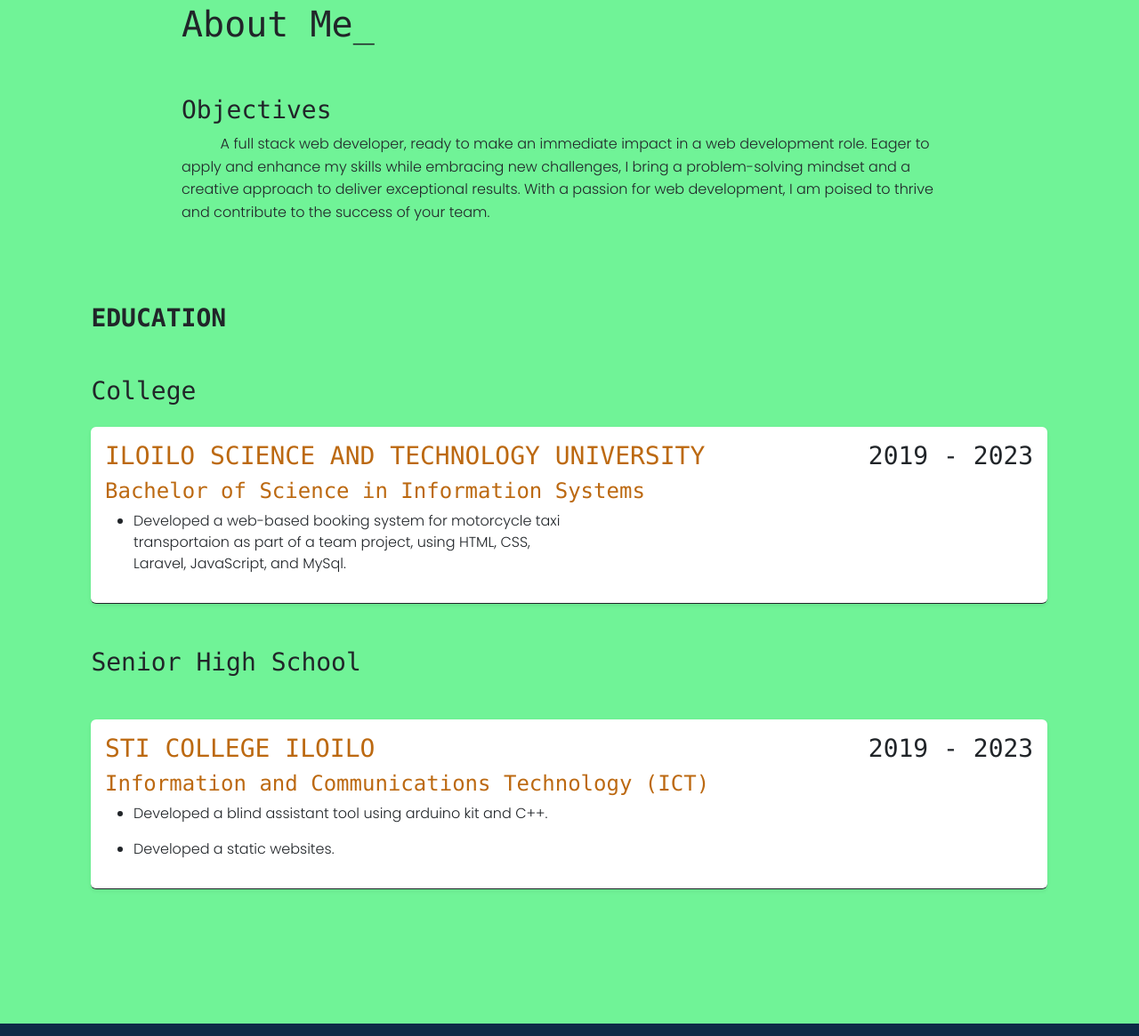
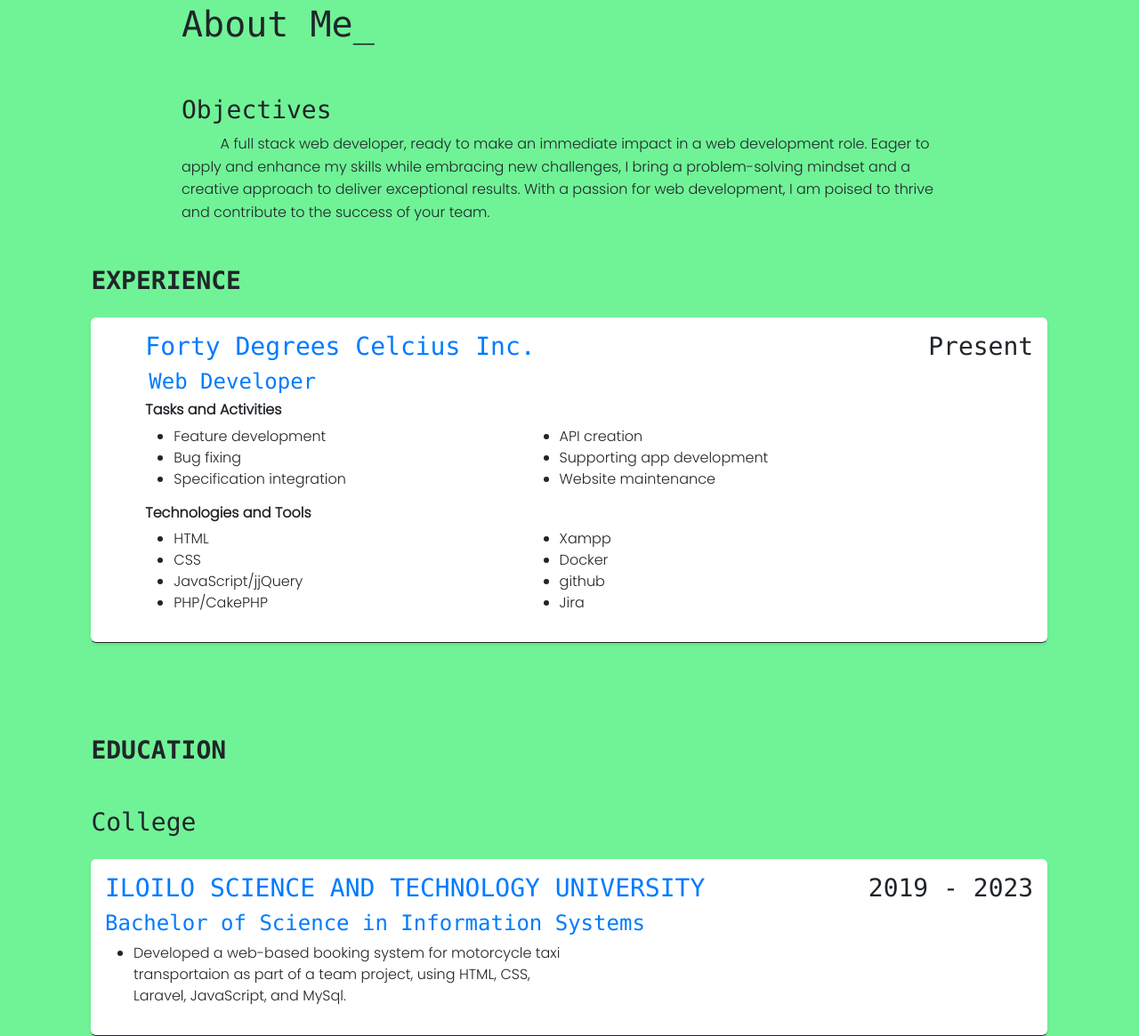
Before and after one commit to OuieDev/Louie-Jay-Cantores-Portfolio, a plain HTML site: page index.html in a window 1280 px wide. Shown: the part 836-2001 px from the top of the page at 89% size. Drawn offline with nearby package versions, Linux system fonts and the light colour scheme.

Commit message:
adding new exp

```diff
--- a/css/education.css
+++ b/css/education.css
@@ -1,6 +1,6 @@
 .education-container{
-    padding: 8%;
-    padding-top: 2%;
+    padding:0% 8% 8% 8%;
+    /* padding-top: 0%; */
 }
 
 .text-light{
--- a/css/main.css
+++ b/css/main.css
@@ -12,9 +12,18 @@ body{
     /* background-color: rgb(16, 16, 16, 0.9)  !important; */
     background-color:#70f397   !important;
 }
+.deep-blue{
+    /* background-color: rgb(16, 16, 16, 0.9)  !important; */
+    color:#007bff   !important;
+}
+/* .body2{ */
+    /* background-color: rgb(16, 16, 16, 0.9)  !important; */
+    /* background-color:#eeecec    !important; */
+/* } */
+
 .body2{
     /* background-color: rgb(16, 16, 16, 0.9)  !important; */
-    background-color:#eeecec    !important;
+    background-color:#f8f9fa    !important;
 }
 .wrapper{
     margin: 0px;
--- a/index.html
+++ b/index.html
@@ -107,16 +107,99 @@
       </div>
     </section>
 
+            <!-- experience -->
+
+    <section class="education-container resume-background-color pb-2">
+      <h3 class="font-monospace text-dark mt-5 fw-bold">EXPERIENCE</h3>
+      <div class="mt-4 d-flex justify-content-between border-bottom border-dark  shadow-sm p-3 mb-5 bg-body rounded educ-animate" data-aos="zoom-in">
+        <section class="education-section-bg testcontainer1">
+          <h3 class="font-monospace deep-blue">Forty Degrees Celcius Inc.</h3>
+          <h4 class="font-monospace deep-blue ms-1">Web Developer</h4>
+          <h6 class="fw-bold">Tasks and Activities </h6>
+            <section class="d-flex">
+              <div style="width: 50%;">
+                <ul>
+                  <li class="text-dark">
+                    Feature development
+                  </li>
+                  <li class="text-dark">
+                    Bug fixing
+                  </li>
+                  <li class="text-dark">
+                    Specification integration
+                  </li>
+                </ul>
+              </div>
+
+              <div class="ms-3">
+                <ul>
+                  <li class="text-dark">
+                    API creation
+                  </li>
+                  <li class="text-dark">
+                    Supporting app development
+                  </li>
+                  <li class="text-dark">
+                    Website maintenance
+                  </li>
+                </ul>
+              </div>
+            </section>
+
+            <h6 class="fw-bold">Technologies and Tools</h6>
+
+            <section class="d-flex">
+              <div style="width: 50%;">
+                <ul>
+                  <li class="text-dark">
+                    HTML
+                  </li>
+                  <li class="text-dark">
+                    CSS
+                  </li>
+                  <li class="text-dark">
+                    JavaScript/jjQuery
+                  </li>
+                  <li class="text-dark">
+                    PHP/CakePHP
+                  </li>
+                </ul>
+              </div>
+
+              <div class="ms-3">
+                <ul>
+                  <li class="text-dark">
+                    Xampp
+                  </li>
+                  <li class="text-dark">
+                    Docker
+                  </li>
+                  <li class="text-dark">
+                    github
+                  </li>
+                  <li class="text-dark">
+                    Jira
+                  </li>
+                </ul>
+              </div>
+            </section>
+        </section>
+        <section>
+          <h3 class="font-monospace text-dark">Present</h3>
+        </section>
+      </div>
+    </section>
+
             <!-- education -->
 
-    <section class="education-container resume-background-color mt-3">
+    <section class="education-container resume-background-color mt-2">
       <h3 class="font-monospace text-dark mt-5 fw-bold">EDUCATION</h3>
       <h3 class="font-monospace text-dark mt-5">College</h3>
 
       <div class="mt-4 d-flex justify-content-between border-bottom border-dark  shadow-sm p-3 mb-5 bg-body rounded educ-animate" data-aos="zoom-in">
         <section class="education-section-bg">
-          <h3 class="font-monospace text-brown">ILOILO SCIENCE AND TECHNOLOGY UNIVERSITY</h3>
-          <h4 class="font-monospace text-brown">Bachelor of Science in Information Systems</h4>
+          <h3 class="font-monospace deep-blue">ILOILO SCIENCE AND TECHNOLOGY UNIVERSITY</h3>
+          <h4 class="font-monospace deep-blue">Bachelor of Science in Information Systems</h4>
           <ul>
             <li>
               <p class="text-dark">
@@ -135,8 +218,8 @@
       <h3 class="font-monospace text-dark mt-5">Senior High School</h3>
       <div class="mt-5 d-flex justify-content-between border-bottom border-dark  shadow-sm p-3 mb-5 bg-body rounded educ-animate" data-aos="zoom-in">
         <section class="education-section-bg">
-          <h3 class="font-monospace text-brown">STI COLLEGE ILOILO</h3>
-          <h4 class="font-monospace text-brown">Information and Communications Technology (ICT)</h4>
+          <h3 class="font-monospace deep-blue">STI COLLEGE ILOILO</h3>
+          <h4 class="font-monospace deep-blue">Information and Communications Technology (ICT)</h4>
           <ul>
             <li>
               <p class=" text-dark">
@@ -513,50 +596,6 @@
         </button>
       </div>
 
-      <!-- services -->
-      <section class="p-5">
-        <br>
-        <br>
-        <h3 class="font-monospace text-dark" id="">Services</h3>
-        <br>
-        <br>
-        <div class="d-flex flex-column mb-3 service">
-          <div class="bg-dark mb-3 p-5 rounded d-flex justify-content-between border border-primary p-5 rounded left-animate" data-aos="zoom-in-up">
-            <div class="card-body">
-              <div>
-                <i class="fa-solid fa-table-columns text-light fa-4x mb-5"></i>
-              </div>
-              <h3 class="card-title fw-bold text-info">Front-end Web Development</h3>
-              <br>
-              <h5 class="card-title text-light indent" >Front end web development is the process of creating the visual and interactive elements of a website that users interact with. This includes the design, the HTML, CSS and JavaScript coding that makes up the website.</h5>
-            </div>
-          </div>
-          <br>
-          <br>
-          <div class="bg-dark mb-3 p-5 rounded d-flex justify-content-between border border-primary p-5 rounded right-animate" data-aos="zoom-in-up">
-            <div class="card-body">
-              <div>
-                <i class="fa-solid fa-server text-light fa-4x mb-5"></i>
-            </div>
-              <h3 class="card-title fw-bold text-info">Back-end Web Development</h3>
-              <br>
-              <h5 class="card-title text-light indent" >Back end web development is the process of creating the server-side of a website. This includes server-side programming languages, database technologies, API integrations, etc. Back end developers use these technologies to make the website dynamic, secure and efficient. The back end code is used to power the website's functionality and store data.</h5>
-            </div>
-          </div>
-          <br>
-          <br>
-          <div class="bg-dark mb-3 p-5 rounded d-flex justify-content-between border border-primary p-5 rounded left-animate" data-aos="zoom-in-up">
-            <div class="card-body">
-              <div>
-                <i class="fa-regular fa-object-group text-light fa-4x mb-5"></i>
-            </div>
-              <h3 class="card-title fw-bold text-info">Interface Design</h3>
-              <br>
-              <h5 class="card-title text-light indent" > It is the process of designing the look and feel of a digital product. This includes the visuals, the interaction, and the overall experience a user has with a product.</h5>
-            </div>
-          </div>
-        </div>
-      </section>
       <!-- footer -->
 
       <footer id="footerC"></footer>
```
